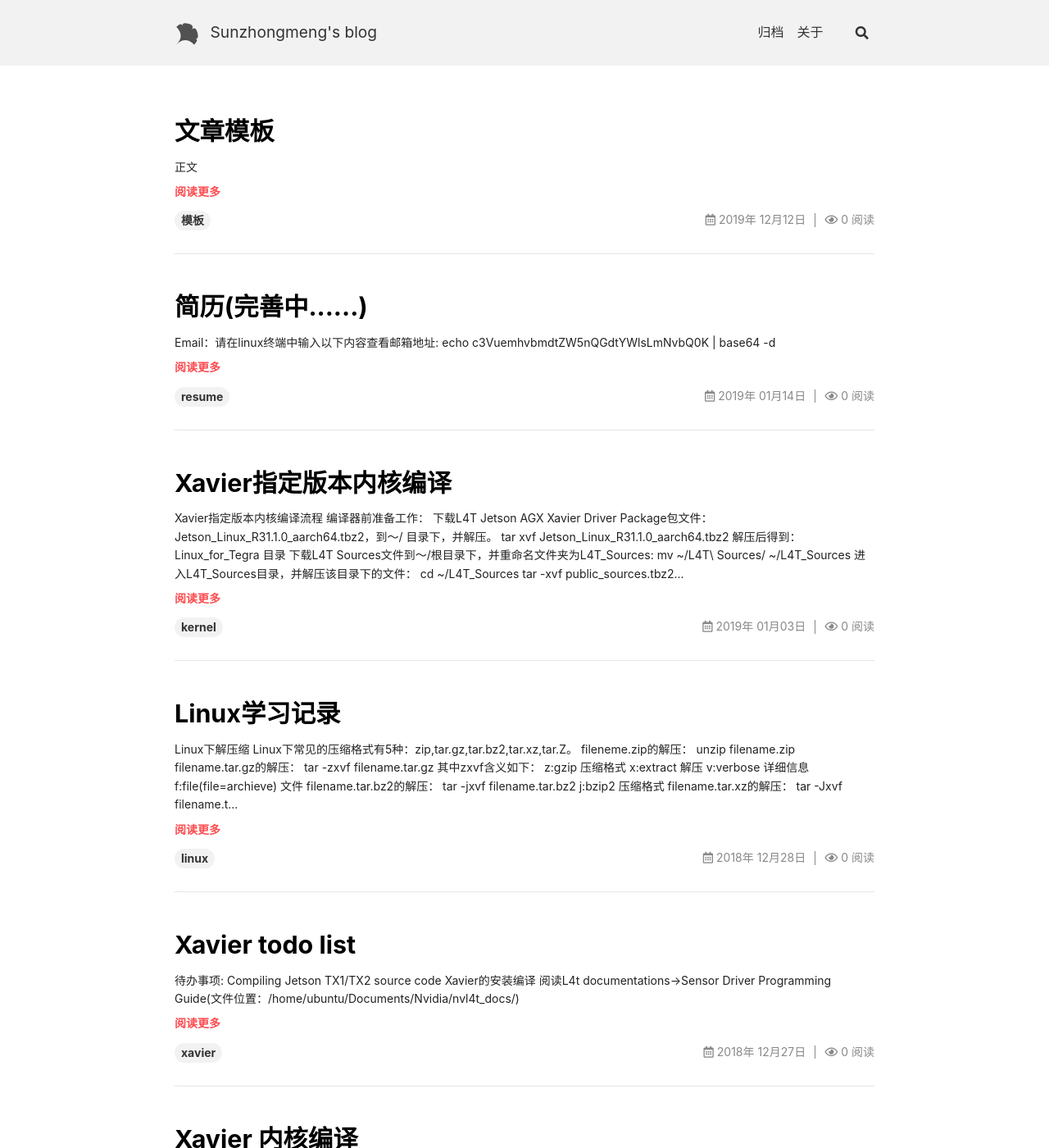
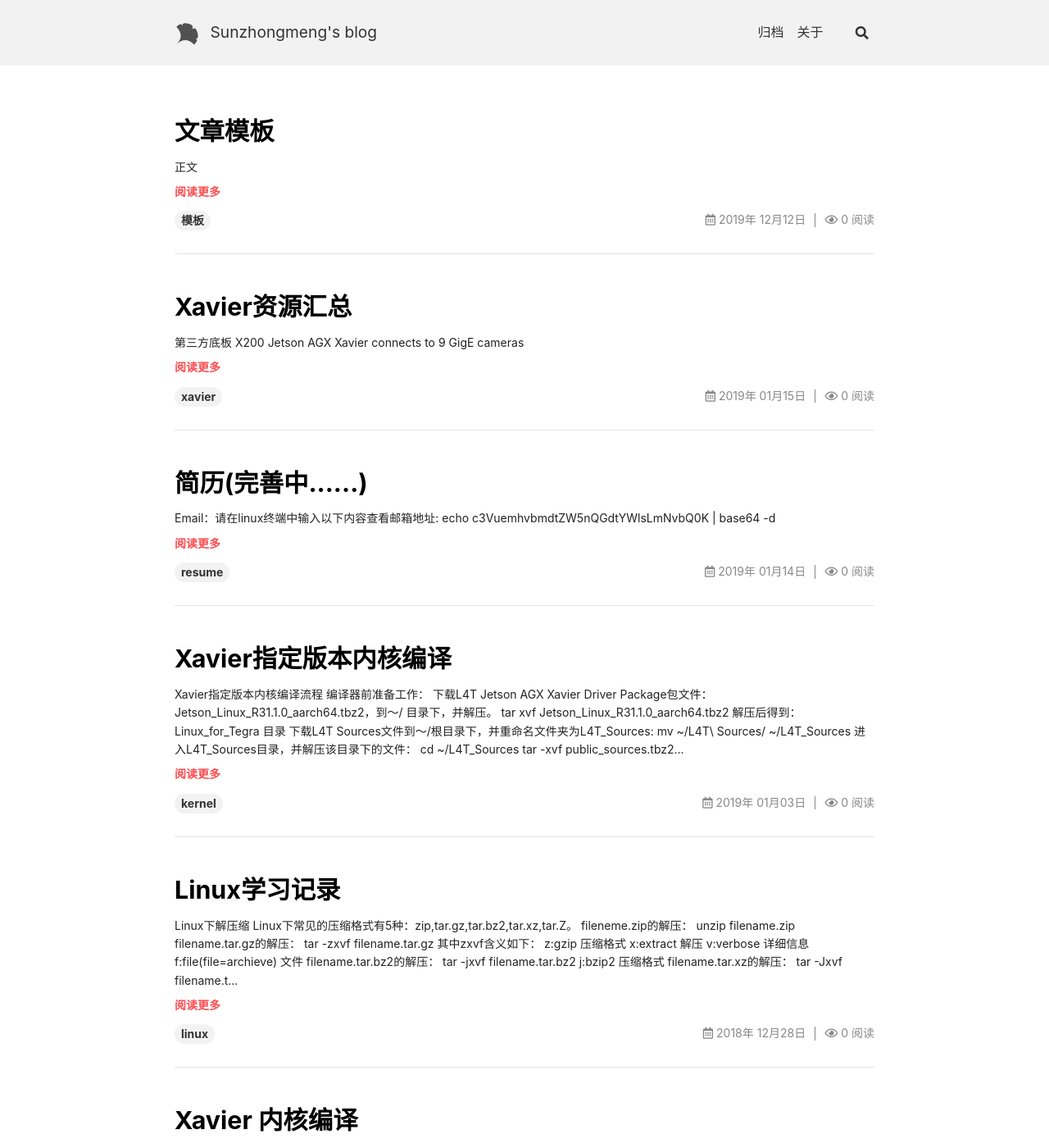
Before and after one commit to releung/sunzhongmeng.github.io, a Jekyll site: the page built from index.html, in a window 1280 px wide and 1400 px high. Shown: the whole window at 82% size. Built offline with Jekyll 4.4.1, drawn with Linux system fonts in a browser that asks for light colours; nearby versions of some CDN libraries; the list of posts is cut into pages by our own code; comment, search, counter and statistics services are not loaded.

Commit message:
change links

```diff
--- a/_posts/2018-12-27-nvidia-xavier-todo-list.md
+++ /dev/null
@@ -1,12 +0,0 @@
----
-layout : article
-title : Xavier todo list
-category : tech
-tags : xavier
-key : xavier
----
-
-待办事项:
-* [Compiling Jetson TX1/TX2 source code](https://developer.ridgerun.com/wiki/index.php?title=Compiling_Jetson_TX1/TX2_source_code)
-* [Xavier的安装编译](https://developer.ridgerun.com/wiki/index.php?title=Xavier)
-* 阅读L4t documentations->Sensor Driver Programming Guide(文件位置：/home/ubuntu/Documents/Nvidia/nvl4t_docs/)
--- /dev/null
+++ b/_posts/2019-01-15-xavier-resoures.md
@@ -0,0 +1,9 @@
+---
+layout : article
+title : Xavier资源汇总
+category : tech
+tags : xavier
+key : xavier
+---
+## 第三方底板
+* [ X200 Jetson AGX Xavier connects to 9 GigE cameras](https://auvidea.com/)
```
Also changed, not shown: _posts/2018-10-10-links.md (+1 -1 lines).
